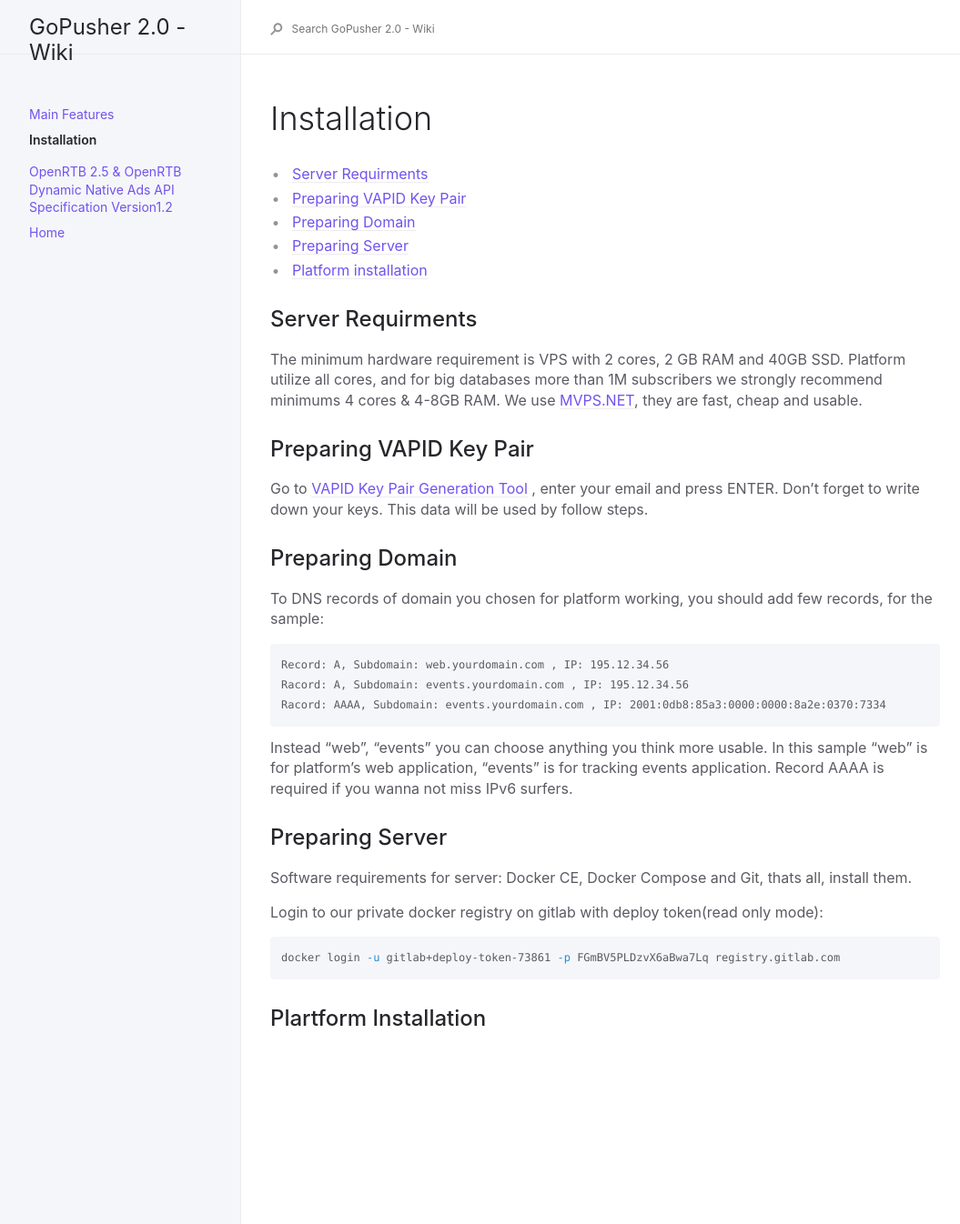
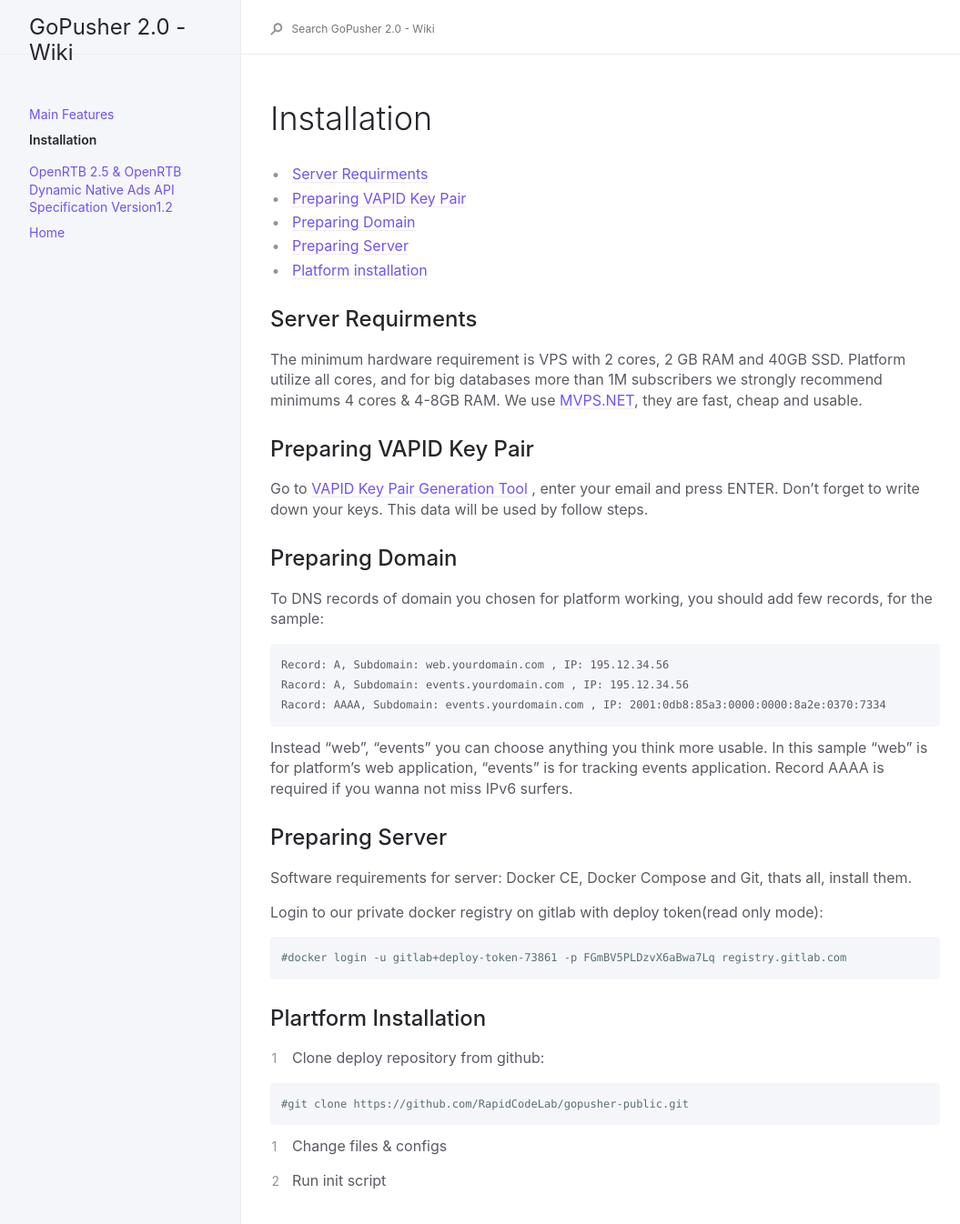
Before and after one commit to RapidCodeLab/gopusher-wiki, a Jekyll site: the page built from docs/02-install.md, in a window 1280 px wide. Shown: the top 1346 px of the page at 91% size, without its empty margins (91-1146 px from the left). Built offline with Jekyll 4.4.1, drawn with Linux system fonts in a browser that asks for light colours; our own code applies the rules of GitHub Pages for plain Markdown files.

Commit message:
sidebar testing

````diff
--- a/docs/02-install.md
+++ b/docs/02-install.md
@@ -33,9 +33,20 @@ Software requirements for server: Docker CE, Docker Compose and Git, thats all,
 Login to our private docker registry on gitlab with deploy token(read only mode):
 
 ```bash
-docker login -u gitlab+deploy-token-73861 -p FGmBV5PLDzvX6aBwa7Lq registry.gitlab.com
+#docker login -u gitlab+deploy-token-73861 -p FGmBV5PLDzvX6aBwa7Lq registry.gitlab.com
 ```
 
 
 
 ## Plartform Installation
+
+1. Clone deploy repository from github:
+
+```bash
+#git clone https://github.com/RapidCodeLab/gopusher-public.git
+```
+
+2. Change files & configs
+
+
+3. Run init script
````
